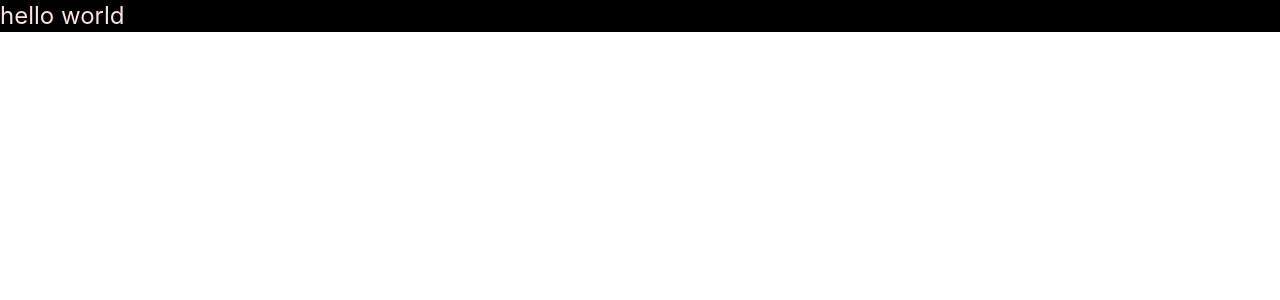
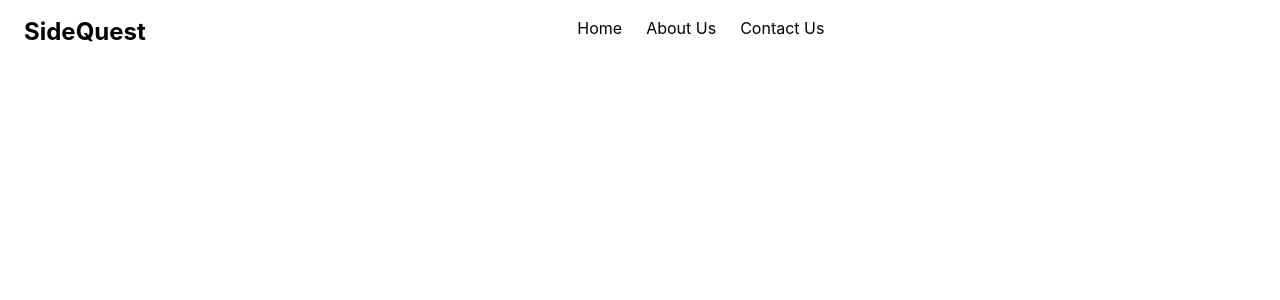
Before and after one commit to TheBaby1/side-quest, a React (Vite) app in the folder client/: page / in a window 1280 px wide. Shown: the top 300 px of the page. Built offline with nearby package versions, Linux system fonts and the light colour scheme.

Commit message:
added landing page header

```diff
--- a/client/src/components/headers/LandingPageHeader.jsx
+++ b/client/src/components/headers/LandingPageHeader.jsx
@@ -1,9 +1,18 @@
 const LandingPageHeader = () => {
     return(
         <>
-            <div className="h-8 w-full bg-black">
-                <p className="text-red-100 text-2xl">hello world</p>
-            </div>
+            <header className="w-full bg-white px-6 py-4 flex flex-row justify-between">
+                <span className="text-black text-2xl font-bold">SideQuest</span>
+                <nav className="flex gap-6">
+                    <a href="#" className="text-black hover:text-gray-300">Home</a>
+                    <a href="#" className="text-black hover:text-gray-300">About Us</a>
+                    <a href="#" className="text-black hover:text-gray-300">Contact Us</a>
+                </nav>
+                <div className="flex gap-4">
+
+                </div>
+
+            </header>
         </>
     );
 }
```
